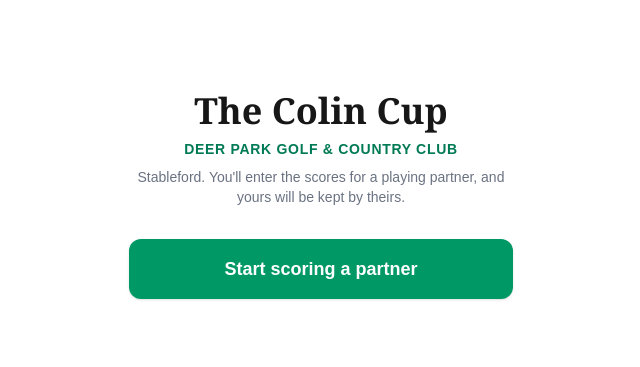
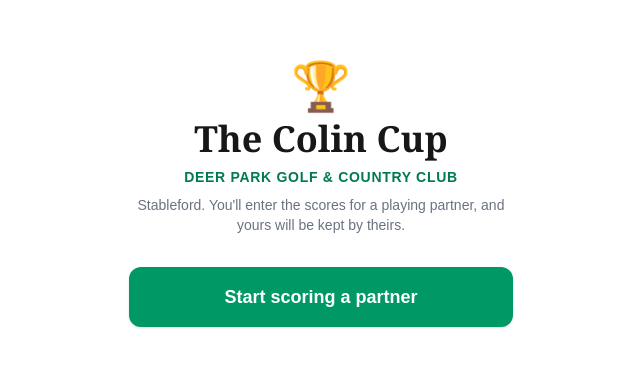
Before and after one commit to steelesean/stablefordapp, a Next.js app: page / in a window 1280 px wide. Shown: the part 205-572 px from the top of the page, without its empty margins (319-959 px from the left). Built offline with nearby package versions, Linux system fonts and the light colour scheme.

Commit message:
Add trophy emoji above The Colin Cup heading

```diff
--- a/app/page.tsx
+++ b/app/page.tsx
@@ -17,6 +17,7 @@
     <main className="flex-1 flex flex-col items-center justify-center px-6 py-10 text-center">
       <div className="max-w-sm w-full space-y-8">
         <header className="space-y-2">
+          <div className="text-5xl">🏆</div>
           <h1 className="text-4xl font-extrabold" style={{ fontFamily: "Georgia, 'Times New Roman', serif" }}>The Colin Cup</h1>
           <p className="text-sm uppercase tracking-wider text-emerald-700 font-semibold">
             Deer Park Golf &amp; Country Club
```
